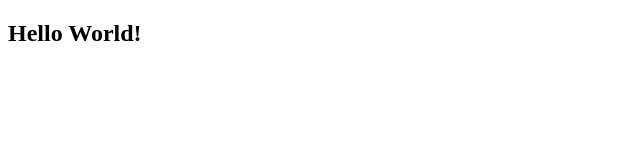
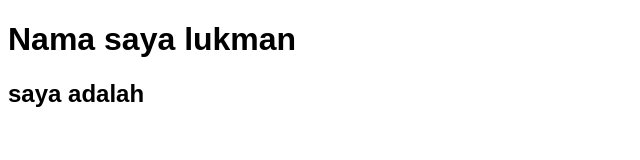
Before and after one commit to LukmanHafidzzz/test-kelas-c, a plain HTML site: page index.html in a window 1280 px wide. Shown: the whole page, without its empty margins (0-640 px from the left). Drawn offline with Linux system fonts and the light colour scheme.

Commit message:
penambahan file style.css & ubahan index.html

```diff
--- a/index.html
+++ b/index.html
@@ -3,9 +3,11 @@
 <head>
     <meta charset="UTF-8">
     <meta name="viewport" content="width=device-width, initial-scale=1.0">
+    <link rel="stylesheet" href="style.css">
     <title>Latihan git</title>
 </head>
 <body>
-    <h2>Hello World!</h2>
+    <h1>Nama saya lukman</h1>
+    <h2>saya adalah</h2>
 </body>
 </html>
--- /dev/null
+++ b/style.css
@@ -0,0 +1,3 @@
+body {
+    font-family: Arial, Helvetica, sans-serif;
+}
```
